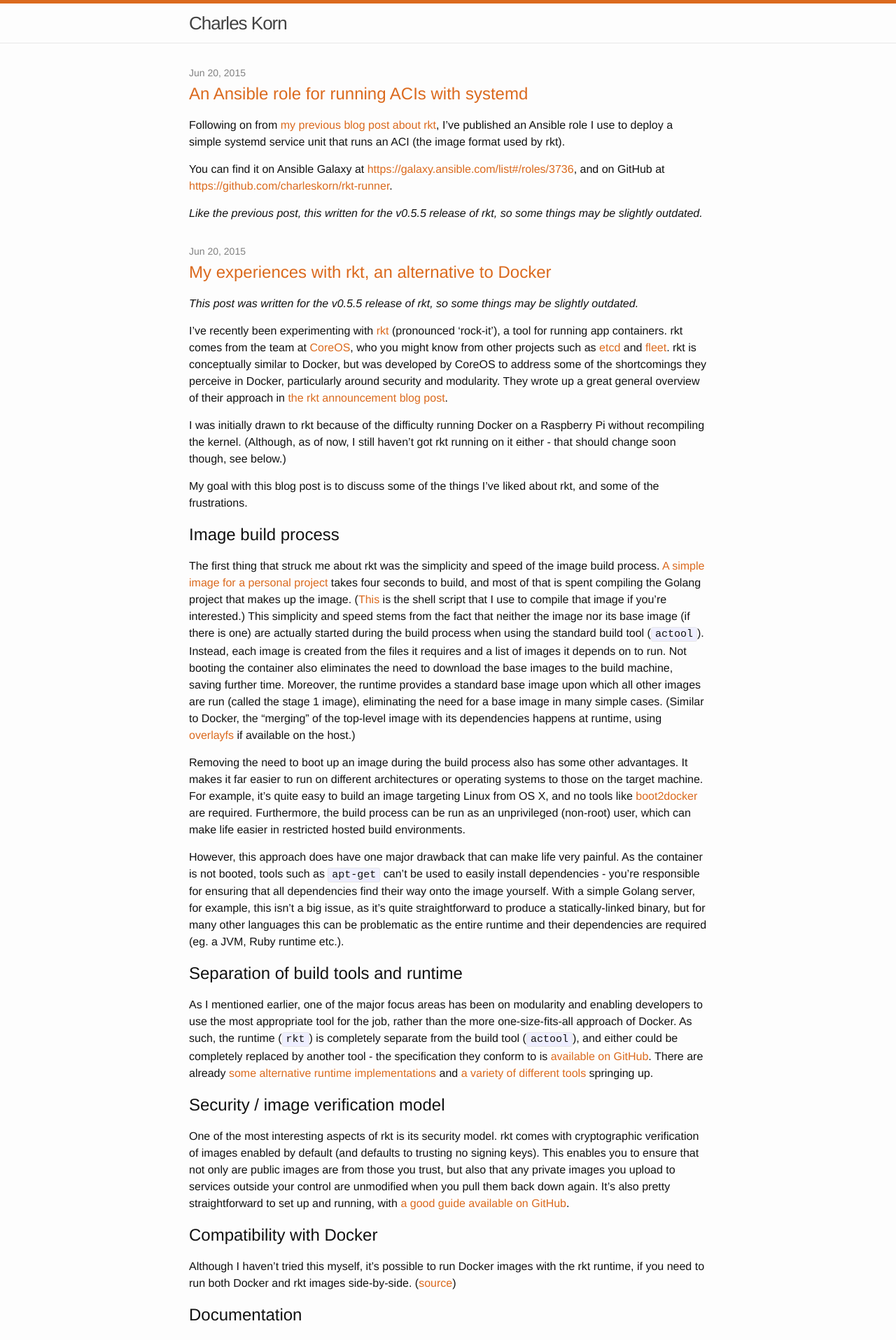
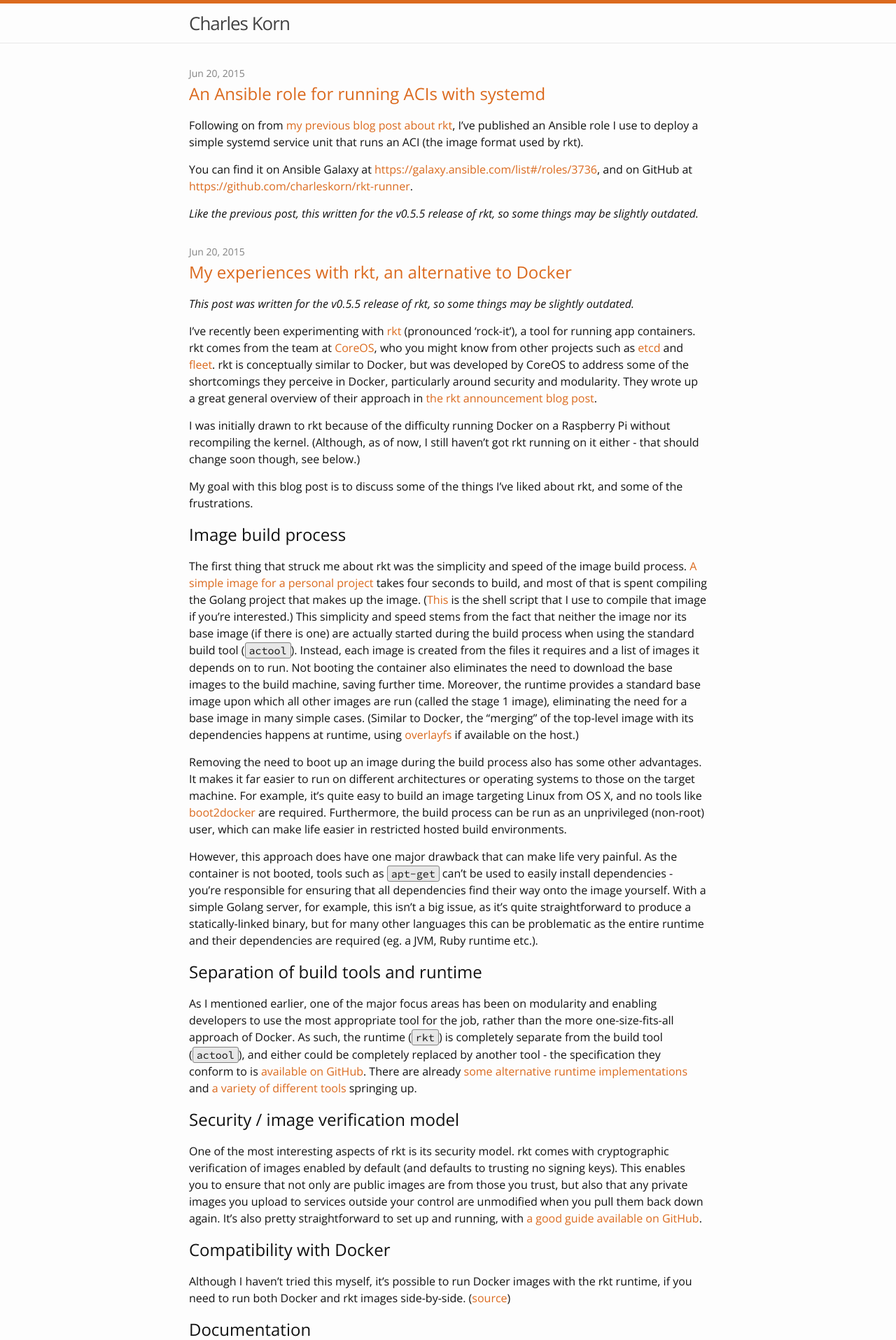
Before and after one commit to charleskorn/charleskorn.github.io, a Jekyll site: the page built from index.html, in a window 1280 px wide. Shown: the top 1915 px of the page at 70% size. Built offline with Jekyll 4.4.1, drawn with Linux system fonts in a browser that asks for light colours; nearby versions of some CDN libraries.

Commit message:
Added slightly nicer fonts. Tweaked background colour of code elements.

```diff
--- a/_sass/_base.scss
+++ b/_sass/_base.scss
@@ -127,9 +127,10 @@
 pre,
 code {
     font-size: 15px;
-    border: 1px solid $grey-color-light;
+    font-family: 'Source Code Pro', monospace;
+    border: 1px solid $grey-color;
     border-radius: 3px;
-    background-color: #eef;
+    background-color: $grey-color-light;
 }
 
 code {
--- a/css/main.scss
+++ b/css/main.scss
@@ -3,10 +3,10 @@
 ---
 @charset "utf-8";
 
-
+@import url(http://fonts.googleapis.com/css?family=Source+Code+Pro:400,700|Open+Sans:400italic,700italic,400,700);
 
 // Our variables
-$base-font-family: Helvetica, Arial, sans-serif;
+$base-font-family: 'Open Sans', Helvetica, Arial, sans-serif;
 $base-font-size:   16px;
 $small-font-size:  $base-font-size * 0.875;
 $base-line-height: 1.5;
```
